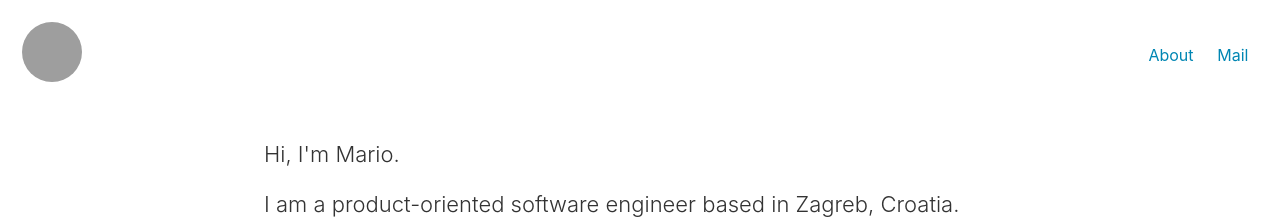
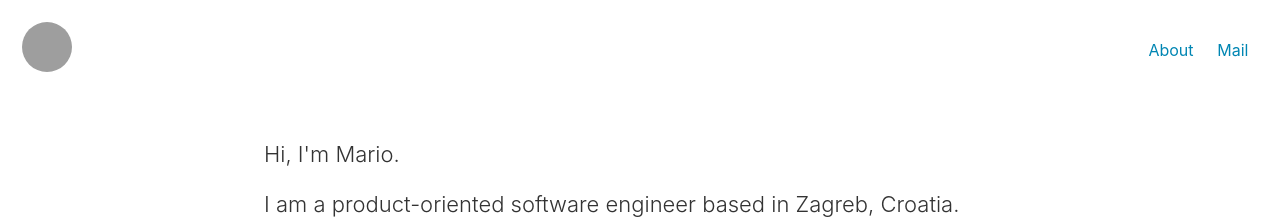
Before and after one commit to mkozjak/mkozjak.github.io, a Jekyll site: the page built from index.html, in a window 1280 px wide. Shown: the top 219 px of the page. Built offline with Jekyll 4.4.1, drawn with Linux system fonts in a browser that asks for light colours; grey boxes are pictures that could not be loaded.

Commit message:
minor
Signed-off-by: Mario Kozjak <kozjakm1@gmail.com>

```diff
--- a/assets/scss/_layout.scss
+++ b/assets/scss/_layout.scss
@@ -40,7 +40,7 @@ hr {
 
 .header-avatar img {
   border-radius: 100%;
-  max-height: 60px;
+  max-height: 50px;
 }
 
 .nav .container-nav {
```
Also changed, not shown: 1 other file.
